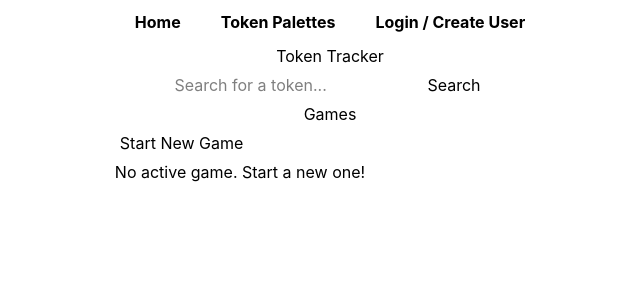
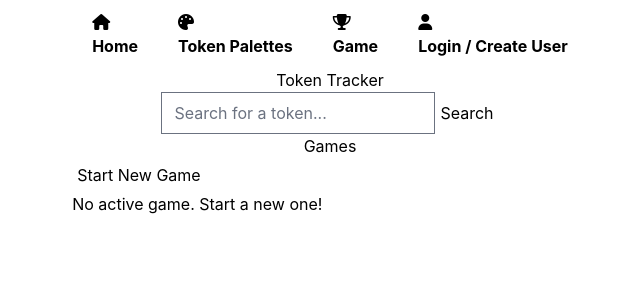
Before and after one commit to ItsJenOClock/token-tracker-web-app, a React (Vite) app in the folder token-tracker-front-end/: page / in a window 1280 px wide. Shown: the top 300 px of the page, without its empty margins (310-950 px from the left). Built offline with nearby package versions, Linux system fonts and the light colour scheme; no server answers.

Commit message:
updated nav bar style

```diff
--- a/token-tracker-front-end/index.html
+++ b/token-tracker-front-end/index.html
@@ -5,7 +5,11 @@
     <link rel="icon" type="image/png" href="src/assets/images/logo.png" />
     <meta name="viewport" content="width=device-width, initial-scale=1.0" />
     <link href="src/assets/styles/App.css" rel="stylesheet">
-    <title>Token Tracker</title>
+    <link rel="preconnect" href="https://fonts.googleapis.com">
+    <link rel="preconnect" href="https://fonts.gstatic.com" crossorigin>
+    <link href="https://fonts.googleapis.com/css2?family=Lexend:wght@100..900&display=swap" rel="stylesheet">
+    <link href="https://cdn.jsdelivr.net/npm/flowbite@3.1.2/dist/flowbite.min.css" rel="stylesheet" />
+    <script src="https://kit.fontawesome.com/a0b7b312a9.js" crossorigin="anonymous"></script>
   </head>
   <body>
     <div id="root"></div>
--- a/token-tracker-front-end/src/App.tsx
+++ b/token-tracker-front-end/src/App.tsx
@@ -1,4 +1,4 @@
-import { Route, Routes, Link } from "react-router";
+import { Route, Routes, Link, Navigate, useLocation } from "react-router";
 import HomePage from "./pages/HomePage/HomePage";
 import TokenPalettePage from "./pages/TokenPalettePage/TokenPalettePage";
 import TokenPaletteDetailPage from "./pages/TokenPaletteDetailPage/TokenPaletteDetailPage";
@@ -13,27 +13,60 @@ import StartGame from "./pages/StartGamePage/StartGame";
 const App = () => {
   const { loggedInUser, logout } = useAuth();
   const [homeKey, setHomeKey] = useState(0);
+  const location = useLocation();
+  const isActive = (path: string, withPrefix: boolean = false) => {
+    if (withPrefix) {
+      return location.pathname.startsWith(path);
+    }
+    return location.pathname === path;
+  };
 
-  return (
+  const ProtectedRoute = ({ element }: { element: JSX.Element }) => {
+    const {loggedInUser, setRedirectAfterLogin} = useAuth();
+    const location = useLocation();
+
+    if (!loggedInUser) {
+      setRedirectAfterLogin(location.pathname);
+      return <Navigate to="/login" replace/>;
+    }
+    return element;
+  };
+
+    return (
     <>
       <nav>
         <ul>
           <li>
             <Link to="/" onClick={() => setHomeKey((prev) => prev + 1)}>
-              Home
+              <i className="fa-solid fa-house"></i>
+              <p>Home</p>
             </Link>
           </li>
           <li>
-            <Link to="/token-palettes">Token Palettes</Link>
+            <Link to="/token-palettes">
+              <i className="fa-solid fa-palette"></i>
+              <p>Token Palettes</p>
+            </Link>
           </li>
+          <li>
+            <Link to="/start-game">
+              <i class="fa-solid fa-trophy"></i>
+              <p>Game</p>
+            </Link>
+          </li>
+
           {!loggedInUser ? (
             <li>
-              <Link to="/login">Login / Create User</Link>
+              <Link to="/login">
+                <i class="fa-solid fa-user"></i>
+                <p>Login / Create User</p>
+              </Link>
             </li>
           ) : (
             <li>
-              <span>Logged in as: {loggedInUser}</span>
-              <button onClick={logout}>Log Out</button>
+
+              <p>{loggedInUser}
+                <button onClick={logout}><i className="fa-solid fa-right-from-bracket"></i></button></p>
             </li>
           )}
         </ul>
@@ -44,17 +77,17 @@ const App = () => {
         <Route path="/search" element={<SearchResultsPage />} />
         <Route
           path="/token-palettes"
-          element={loggedInUser ? <TokenPalettePage /> : <UserLogin />}
+          element={<ProtectedRoute element={<TokenPalettePage />} />}
         />
         <Route
           path="/token-palettes/:id"
-          element={loggedInUser ? <TokenPaletteDetailPage /> : <UserLogin />}
+          element={<ProtectedRoute element={<TokenPaletteDetailPage />} />}
         />
         <Route path="/token/:oracleId/:side" element={<TokenDetailsPage />} />
         <Route path="/login" element={<UserLogin />} />
         <Route
           path="/start-game"
-          element={loggedInUser ? <StartGame /> : <UserLogin />}
+          element={<ProtectedRoute element={<StartGame />} />}
         />
         <Route path="/game/:id" element={<GameInstancePage />} />
       </Routes>
```
